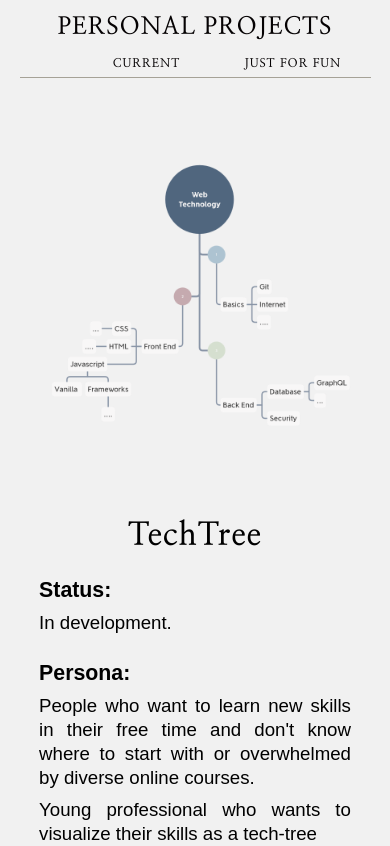
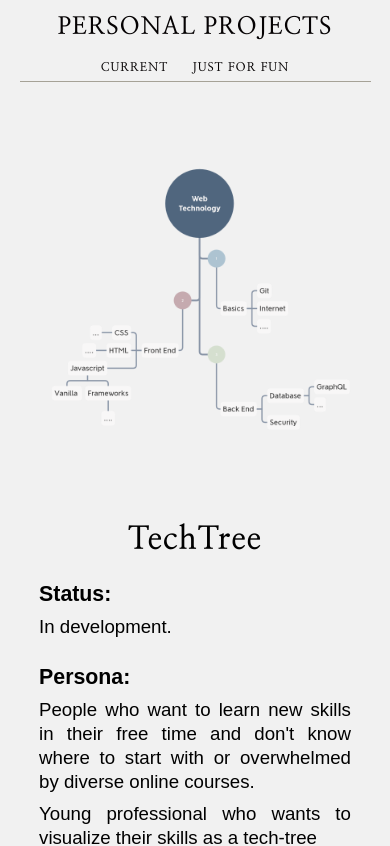
Before and after one commit to Chen0523/PersonalProjects, a React (Create React App) app: page /#/ in a window 390 px wide. Shown: the top 846 px of the page. Built offline with nearby package versions, Linux system fonts and the light colour scheme; a web font is replaced by a local one.

Commit message:
Responsive

```diff
--- a/src/components/components.css
+++ b/src/components/components.css
@@ -141,6 +141,11 @@
      .bar{
     justify-content: center;
 }
+     .bar > *{
+    font-size: 16px;
+    padding: 4px 12px;
+
+}
      artodoimg img{
          width:50%
      }
@@ -160,10 +165,7 @@
          margin:12px auto;
 
      }
-     .des2{
-         grid-column: 1;
-         grid-row:
-     }
+
      .artodoimg{
          width:100%
      }
@@ -180,5 +182,7 @@
 
 .bar > *{
     font-size: 12px;
+    padding: 4px 12px;
+
 }
 }
```
